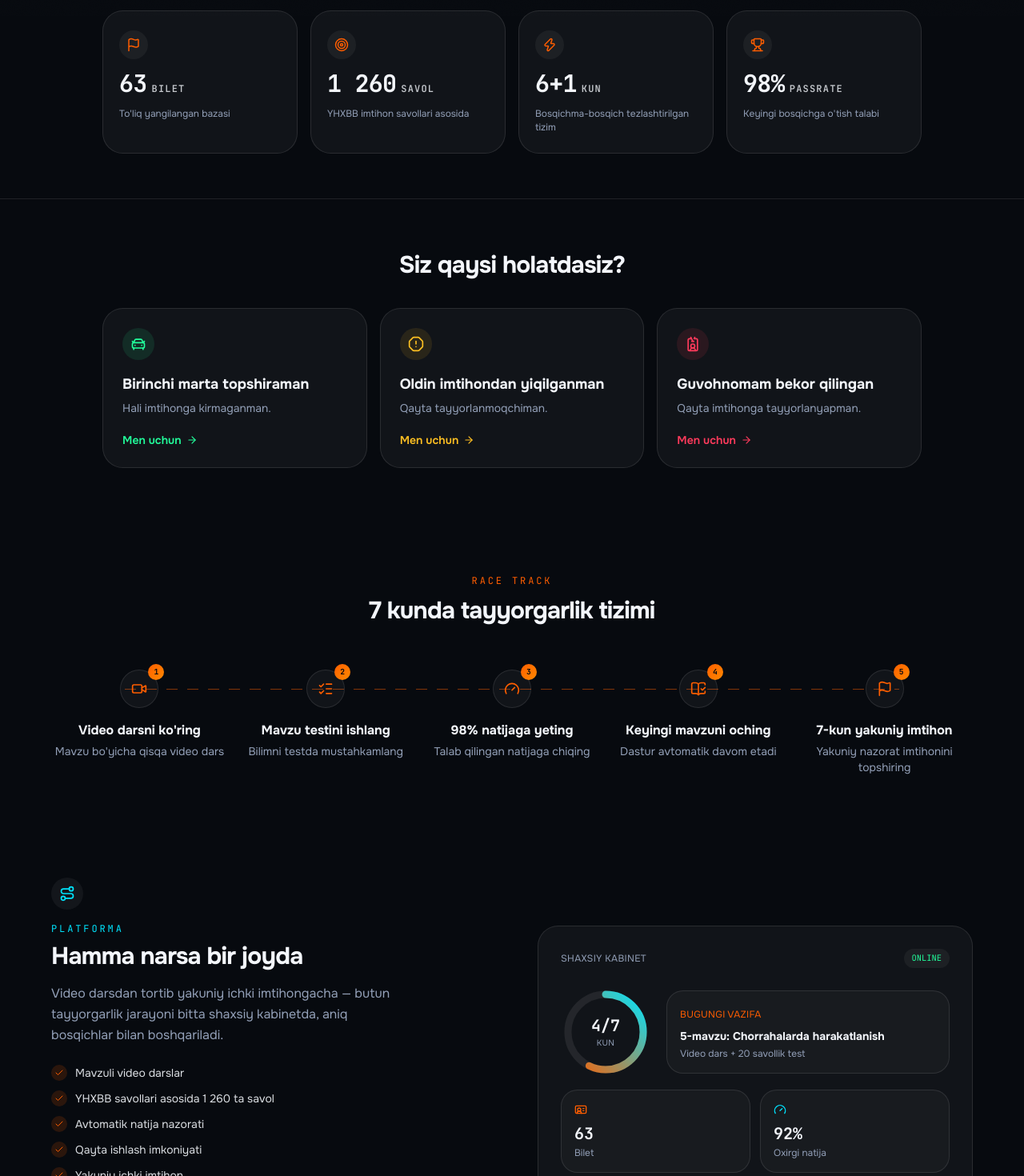
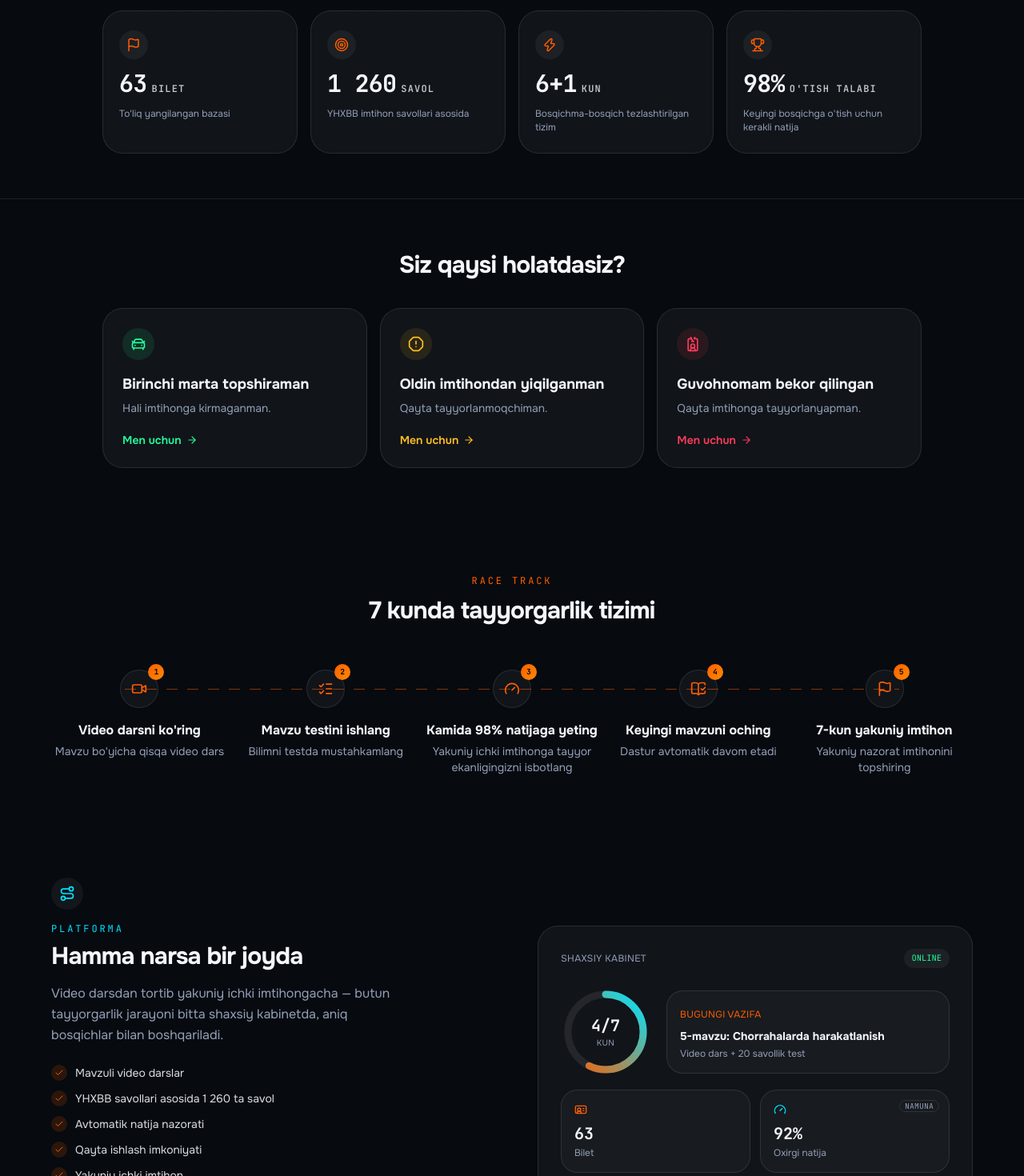
Before and after one commit to dilbekmarsacademy-coder/PravaGO, a Next.js app: page / in a window 1280 px wide. Shown: the part 780-2250 px from the top of the page at 80% size. Built offline with nearby package versions, Linux system fonts and the light colour scheme; no server answers.

Commit message:
Homepage: clarify 98% as pass requirement, mark demo score

```diff
--- a/src/components/home/ProductPreview.tsx
+++ b/src/components/home/ProductPreview.tsx
@@ -136,7 +136,10 @@ export default function ProductPreview({ onStart }: ProductPreviewProps) {
               </p>
               <p className="mt-0.5 text-xs text-muted-foreground">{t.productPreview.bilet}</p>
             </div>
-            <div className="rounded-xl border border-border bg-foreground/[0.03] p-4">
+            <div className="relative rounded-xl border border-border bg-foreground/[0.03] p-4">
+              <span className="absolute top-3 right-3 rounded-full border border-border px-1.5 py-0.5 font-mono text-[0.6rem] leading-none tracking-wide text-muted-foreground uppercase" data-testid="demo-badge">
+                {t.productPreview.namuna}
+              </span>
               <GaugeIcon className="size-4 text-neon-cyan" />
               <p className="mt-2 font-mono text-xl font-bold text-foreground tabular-nums">
                 {DEMO_LAST_SCORE}
--- a/src/lib/i18n/dictionary.ts
+++ b/src/lib/i18n/dictionary.ts
@@ -72,6 +72,8 @@ export interface Dictionary {
     vazifaDesc: string;
     bilet: string;
     oxirgiNatija: string;
+    /** Maketdagi raqam namuna ekanini bildiruvchi belgi. */
+    namuna: string;
   };
 
   pricing: {
--- a/src/lib/i18n/locales/ru.ts
+++ b/src/lib/i18n/locales/ru.ts
@@ -62,7 +62,7 @@ export const ru: Dictionary = {
       { value: "63", unit: "БИЛЕТ", desc: "Полностью обновлённая база" },
       { value: "1 260", unit: "ВОПРОС", desc: "На основе экзаменационных вопросов УБДД" },
       { value: "6+1", unit: "ДЕНЬ", desc: "Поэтапная ускоренная система" },
-      { value: "98%", unit: "PASSRATE", desc: "Требование для перехода на следующий этап" },
+      { value: "98%", unit: "ПОРОГ", desc: "Результат, необходимый для перехода на следующий этап" },
     ],
   },
 
@@ -95,7 +95,7 @@ export const ru: Dictionary = {
     steps: [
       { title: "Смотрите видеоурок", desc: "Короткий видеоурок по теме" },
       { title: "Проходите тест по теме", desc: "Закрепите знания тестом" },
-      { title: "Достигните результата 98%", desc: "Выйдите на требуемый результат" },
+      { title: "Наберите не менее 98%", desc: "Докажите, что готовы к финальному внутреннему экзамену" },
       { title: "Открывайте следующую тему", desc: "Программа продолжается автоматически" },
       { title: "7-й день — финальный экзамен", desc: "Сдайте итоговый контрольный экзамен" },
     ],
@@ -121,6 +121,7 @@ export const ru: Dictionary = {
     vazifaDesc: "Видеоурок + тест из 20 вопросов",
     bilet: "Билетов",
     oxirgiNatija: "Последний результат",
+    namuna: "пример",
   },
 
   pricing: {
--- a/src/lib/i18n/locales/uz-cyrl.ts
+++ b/src/lib/i18n/locales/uz-cyrl.ts
@@ -44,7 +44,7 @@ export const uzCyrl: Dictionary = {
       { value: "63", unit: "БИЛЕТ", desc: "Тўлиқ янгиланган базаси" },
       { value: "1 260", unit: "САВОЛ", desc: "ЙҲХББ имтиҳон саволлари асосида" },
       { value: "6+1", unit: "КУН", desc: "Босқичма-босқич тезлаштирилган тизим" },
-      { value: "98%", unit: "PASSRATE", desc: "Кейинги босқичга ўтиш талаби" },
+      { value: "98%", unit: "ЎТИШ ТАЛАБИ", desc: "Кейинги босқичга ўтиш учун керакли натижа" },
     ],
   },
 
@@ -77,7 +77,7 @@ export const uzCyrl: Dictionary = {
     steps: [
       { title: "Видео дарсни кўринг", desc: "Мавзу бўйича қисқа видео дарс" },
       { title: "Мавзу тестини ишланг", desc: "Билимни тестда мустаҳкамланг" },
-      { title: "98% натижага етинг", desc: "Талаб қилинган натижага чиқинг" },
+      { title: "Камида 98% натижага етинг", desc: "Якуний ички имтиҳонга тайёр эканлигингизни исботланг" },
       { title: "Кейинги мавзуни очинг", desc: "Дастур автоматик давом этади" },
       { title: "7-кун якуний имтиҳон", desc: "Якуний назорат имтиҳонини топширинг" },
     ],
@@ -103,6 +103,7 @@ export const uzCyrl: Dictionary = {
     vazifaDesc: "Видео дарс + 20 саволлик тест",
     bilet: "Билет",
     oxirgiNatija: "Охирги натижа",
+    namuna: "намуна",
   },
 
   pricing: {
--- a/src/lib/i18n/locales/uz-latn.ts
+++ b/src/lib/i18n/locales/uz-latn.ts
@@ -45,7 +45,7 @@ export const uzLatn: Dictionary = {
       { value: "63", unit: "BILET", desc: "To'liq yangilangan bazasi" },
       { value: "1 260", unit: "SAVOL", desc: "YHXBB imtihon savollari asosida" },
       { value: "6+1", unit: "KUN", desc: "Bosqichma-bosqich tezlashtirilgan tizim" },
-      { value: "98%", unit: "PASSRATE", desc: "Keyingi bosqichga o'tish talabi" },
+      { value: "98%", unit: "O'TISH TALABI", desc: "Keyingi bosqichga o'tish uchun kerakli natija" },
     ],
   },
 
@@ -78,7 +78,7 @@ export const uzLatn: Dictionary = {
     steps: [
       { title: "Video darsni ko'ring", desc: "Mavzu bo'yicha qisqa video dars" },
       { title: "Mavzu testini ishlang", desc: "Bilimni testda mustahkamlang" },
-      { title: "98% natijaga yeting", desc: "Talab qilingan natijaga chiqing" },
+      { title: "Kamida 98% natijaga yeting", desc: "Yakuniy ichki imtihonga tayyor ekanligingizni isbotlang" },
       { title: "Keyingi mavzuni oching", desc: "Dastur avtomatik davom etadi" },
       { title: "7-kun yakuniy imtihon", desc: "Yakuniy nazorat imtihonini topshiring" },
     ],
@@ -104,6 +104,7 @@ export const uzLatn: Dictionary = {
     vazifaDesc: "Video dars + 20 savollik test",
     bilet: "Bilet",
     oxirgiNatija: "Oxirgi natija",
+    namuna: "namuna",
   },
 
   pricing: {
```
